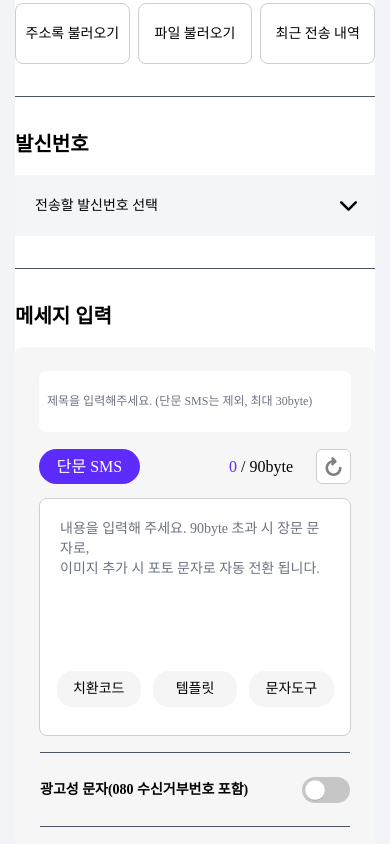
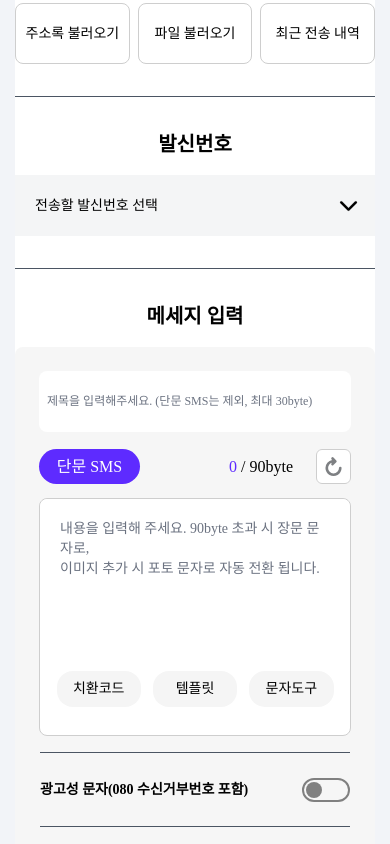
Before and after one commit to namsan01/sendgo, a Vue app: page /message in a window 390 px wide. Shown: the part 960-1804 px from the top of the page. Built offline with nearby package versions, Linux system fonts and the light colour scheme.

Commit message:
toggleInput 추가

```diff
--- a/src/components/layout/Layout.vue
+++ b/src/components/layout/Layout.vue
@@ -1,7 +1,9 @@
 <template>
-  <Header />
-  <router-view />
-  <Footer />
+  <div :class="{ 'overflow-x-hidden': isRootPath }">
+    <Header />
+    <router-view />
+    <Footer />
+  </div>
 </template>
 
 <script>
@@ -11,8 +13,19 @@ import Footer from "./Footer.vue";
 export default {
   name: "Layout",
   components: {
-    Header: Header,
-    Footer: Footer,
+    Header,
+    Footer,
+  },
+  computed: {
+    isRootPath() {
+      return this.$route.path === "/";
+    },
   },
 };
 </script>
+
+<style>
+.overflow-x-hidden {
+  overflow-x: hidden;
+}
+</style>
--- /dev/null
+++ b/src/components/message/toggleInput.vue
@@ -0,0 +1,90 @@
+<template>
+    <fieldset class="flex flex-col gap-2 border-none">
+      <label class="inline-flex items-center gap-2 cursor-pointer">
+        <input role="switch" type="checkbox" class="toggle-input" />
+      </label>
+    </fieldset>
+  </template>
+
+  <script>
+  export default {
+    name: "ToggleInput"
+  };
+  </script>
+
+  <style scoped>
+  .toggle-input {
+    appearance: none;
+    position: relative;
+    border: 2px solid gray;
+    border-radius: 9999px;
+    width: 5rem;
+    height: 2.5rem;
+    transition: background-color 250ms linear;
+  }
+
+  .toggle-input::before {
+    content: "";
+    position: absolute;
+    top: 50%;
+    left: 0.125rem;
+    width: 1.8rem;
+    height: 1.8rem;
+    border-radius: 50%;
+    background-color: gray;
+    transform: translate(0, -50%);
+    transition: left 250ms linear, background-color 250ms linear;
+  }
+
+  .toggle-input:checked {
+    background-color: #5E2BFF;
+  }
+
+  .toggle-input:checked::before {
+    left: calc(100% - 1.9rem);
+    background-color: white;
+  }
+
+  .toggle-input:focus-visible {
+    outline-offset: 2px;
+    outline: 2px solid #5E2BFF;
+  }
+
+  .toggle-input:enabled:hover {
+    box-shadow: 0 0 0 4px lightgray;
+  }
+
+
+  *,
+  *::before,
+  *::after {
+    box-sizing: border-box;
+  }
+
+  @media (max-width: 1024px) {
+
+    .toggle-input {
+    appearance: none;
+    position: relative;
+    border: 2px solid gray;
+    border-radius: 9999px;
+    width: 3rem;
+    height: 1.5rem;
+    transition: background-color 250ms linear;
+  }
+
+  .toggle-input::before {
+    width: 1rem;
+    height: 1rem;
+  }
+
+  .toggle-input:checked::before {
+    left: calc(100% - 1.1rem);
+    background-color: white;
+  }
+
+
+  }
+
+
+  </style>
--- a/src/page/Main.vue
+++ b/src/page/Main.vue
@@ -20,7 +20,4 @@ export default {
 </script>
 
 <style scoped>
-.body {
-
-}
 </style>
--- a/src/page/Message.vue
+++ b/src/page/Message.vue
@@ -29,7 +29,7 @@
             <div class="flex w-full pt-8 gap-[68px] md:flex-col md:gap-0">
               <div class="message-left w-[55%] md:w-[100%] ">
                 <div>
-                  <h1 class="mb-4 text-[20px] font-semibold">수신번호</h1>
+                  <h1 class="mb-4 text-[20px] font-semibold md:text-center">수신번호</h1>
                   <div class="message-number gap-2">
                     <input
                       class="w-[80%] outline-none base:w-[54%] lg:w-[34%] text-sm md:w-[42%]"
@@ -87,7 +87,7 @@
                   </div>
                 </div>
                 <div class="mt-8 pt-8 border-t border-gray-600">
-                  <h2 class="mb-4 text-[20px] font-semibold">발신번호</h2>
+                  <h2 class="mb-4 text-[20px] font-semibold md:text-center">발신번호</h2>
                   <div>
                     <select
                       class="select-input w-full h-[61px] p-[20px] bg-[#F4F5F6] appearance-none lg:text-sm"
@@ -102,7 +102,7 @@
                   </div>
                 </div>
                 <div class="mt-8 pt-8 border-t border-gray-600">
-                  <h2 class="mb-4 text-[20px] font-semibold">메세지 입력</h2>
+                  <h2 class="mb-4 text-[20px] font-semibold md:text-center">메세지 입력</h2>
                   <div class="w-full h-[723px] rounded-lg bg-[#F6F6F6] p-6">
                     <input
                       class="w-full h-[61px] placeholder-gray-500 rounded-lg p-5 lg:text-[12px] lg:p-2"
@@ -160,11 +160,7 @@
                         <h2 class="text-[15px] font-semibold lg:text-sm">
                           광고성 문자(080 수신거부번호 포함)
                         </h2>
-                        <img
-                          src="/public/images/icon2/icon_button.svg"
-                          alt="button"
-                          class="lg: w-12"
-                        />
+                        <toggleInput/>
                       </div>
                       <div class="w-full flex-col mt-4 gap-4">
                         <h2 class="text-[15px] font-semibold">이미지 추가</h2>
@@ -185,6 +181,10 @@
                   </div>
                 </div>
               </div>
+              <!--미리보기란 -->
+              <!-- <div>
+                <h2 class="hidden md:block text-center mt-12 text-2xl">미리 보기</h2>
+              </div> -->
               <div class="message-right">
                 <img src="/public/images/icon2/icon_arrow.svg" alt="arrow" />
               </div>
@@ -192,7 +192,7 @@
             <div
               class="w-full h-[172px] mt-[34px] py-8 border-y border-gray-700"
             >
-            <h2 class="mb-4 text-[20px] font-semibold">발송 설정</h2>
+            <h2 class="mb-4 text-[20px] font-semibold md:text-center">발송 설정</h2>
             <div class="flex gap-[15px]">
             <button class="flex-center items-center w-[274px] h-[66px] text-[#4F44F0] bg-white border-2 rounded-lg border-[#4F44F0] p-5 lg:w-1/2">
               <img src="/public/images/icon2/icon_check_color.svg" alt="check" />
@@ -220,12 +220,14 @@
 
 import threeRadio from '@/components/message/threeRadio.vue';
 import twoRadio from '@/components/message/twoRadio.vue';
+import toggleInput from '@/components/message/toggleInput.vue';
 
 export default {
   name: "Message",
   components: {
 "threeRadio":threeRadio,
 "twoRadio":twoRadio,
+"toggleInput" : toggleInput,
 }
 };
 </script>
```
